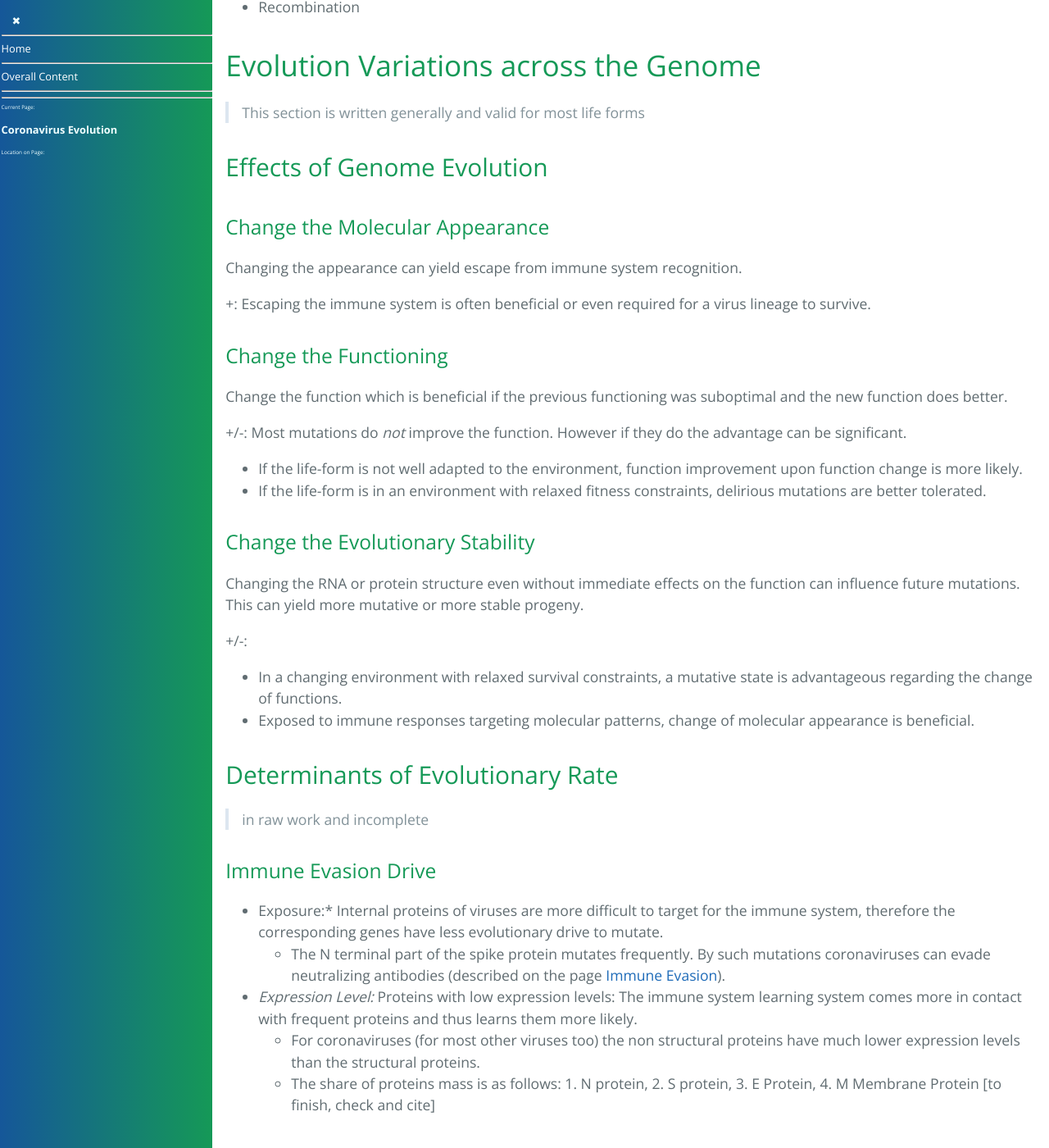
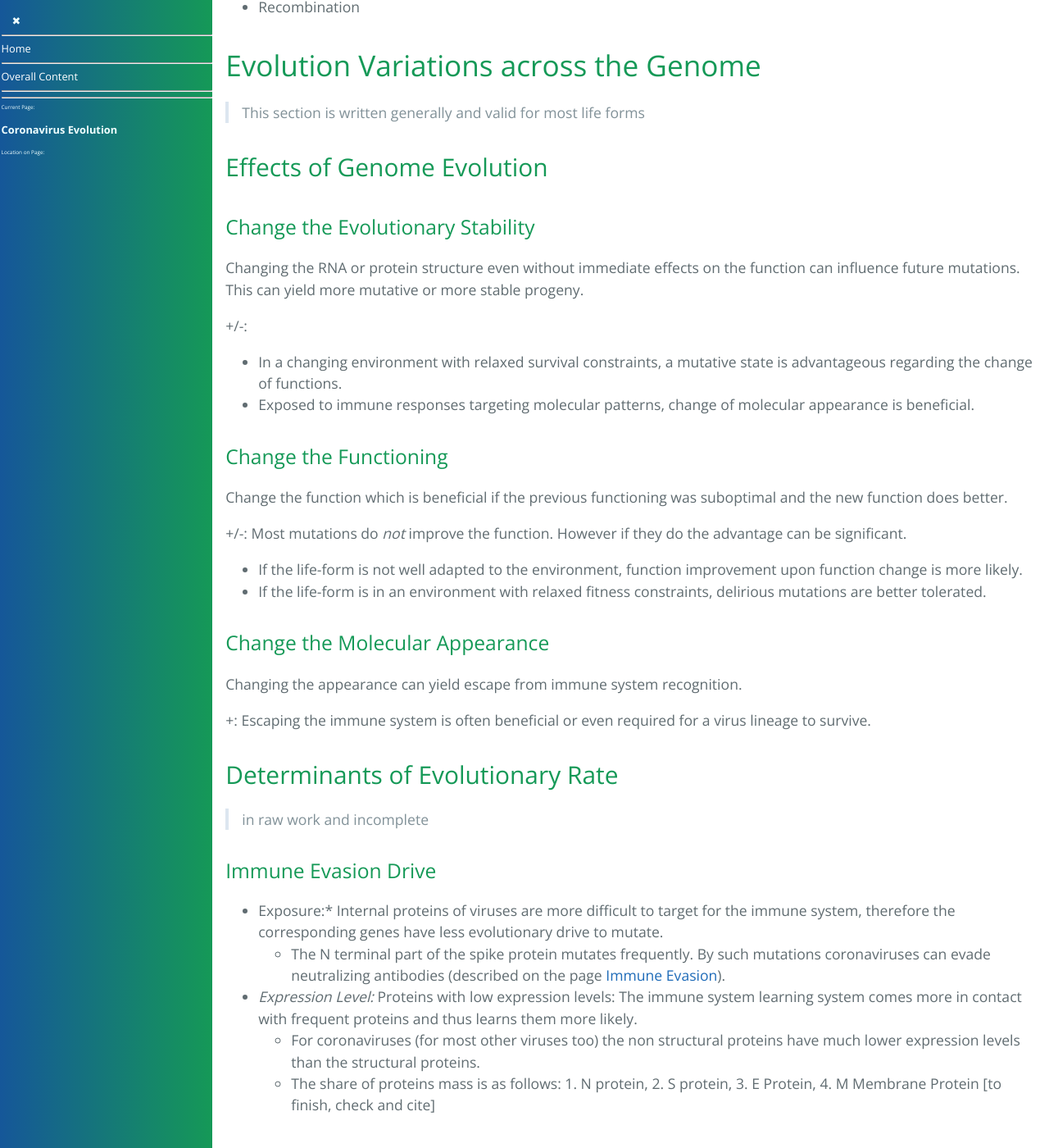
Before and after one commit to forestgrape/coronavirus, a Jekyll site: the page built from 2_biological/coronavirus_evolution.md, in a window 1280 px wide and 1400 px high, scrolled down 1780 px. Shown: the whole window at 82% size. Built offline with Jekyll 4.4.1, drawn with Linux system fonts in a browser that asks for light colours; our own code applies the rules of GitHub Pages for plain Markdown files; some of the changed lines change nothing that is shown.

Commit message:
reordering of section

```diff
--- a/2_biological/coronavirus_evolution.md
+++ b/2_biological/coronavirus_evolution.md
@@ -64,10 +64,12 @@ The genetic evolution of coronaviruses is fast compared to other [forms of life]
 
 ### Effects of Genome Evolution
 
-#### Change the Molecular Appearance
-Changing the appearance can yield escape from immune system recognition.
+#### Change the Evolutionary Stability
+Changing the RNA or protein structure even without immediate effects on the function can influence future mutations. This can yield more mutative or more stable progeny.
 
-+: Escaping the immune system is often beneficial or even required for a virus lineage to survive.
++/-:
+  * In a changing environment with relaxed survival constraints, a mutative state is advantageous regarding the change of functions.
+  * Exposed to immune responses targeting molecular patterns, change of molecular appearance is beneficial.
 
 #### Change the Functioning
 Change the function which is beneficial if the previous functioning was suboptimal and the new function does better.
@@ -76,13 +78,10 @@ Change the function which is beneficial if the previous functioning was suboptim
   * If the life-form is not well adapted to the environment, function improvement upon function change is more likely.
   * If the life-form is in an environment with relaxed fitness constraints, delirious  mutations are better tolerated.
 
-#### Change the Evolutionary Stability
-Changing the RNA or protein structure even without immediate effects on the function can influence future mutations. This can yield more mutative or more stable progeny.
+#### Change the Molecular Appearance
+Changing the appearance can yield escape from immune system recognition.
 
-+/-:
-  * In a changing environment with relaxed survival constraints, a mutative state is advantageous regarding the change of functions.
-  * Exposed to immune responses targeting molecular patterns, change of molecular appearance is beneficial.
-
++: Escaping the immune system is often beneficial or even required for a virus lineage to survive.
 
 
 ### Determinants of Evolutionary Rate
```
